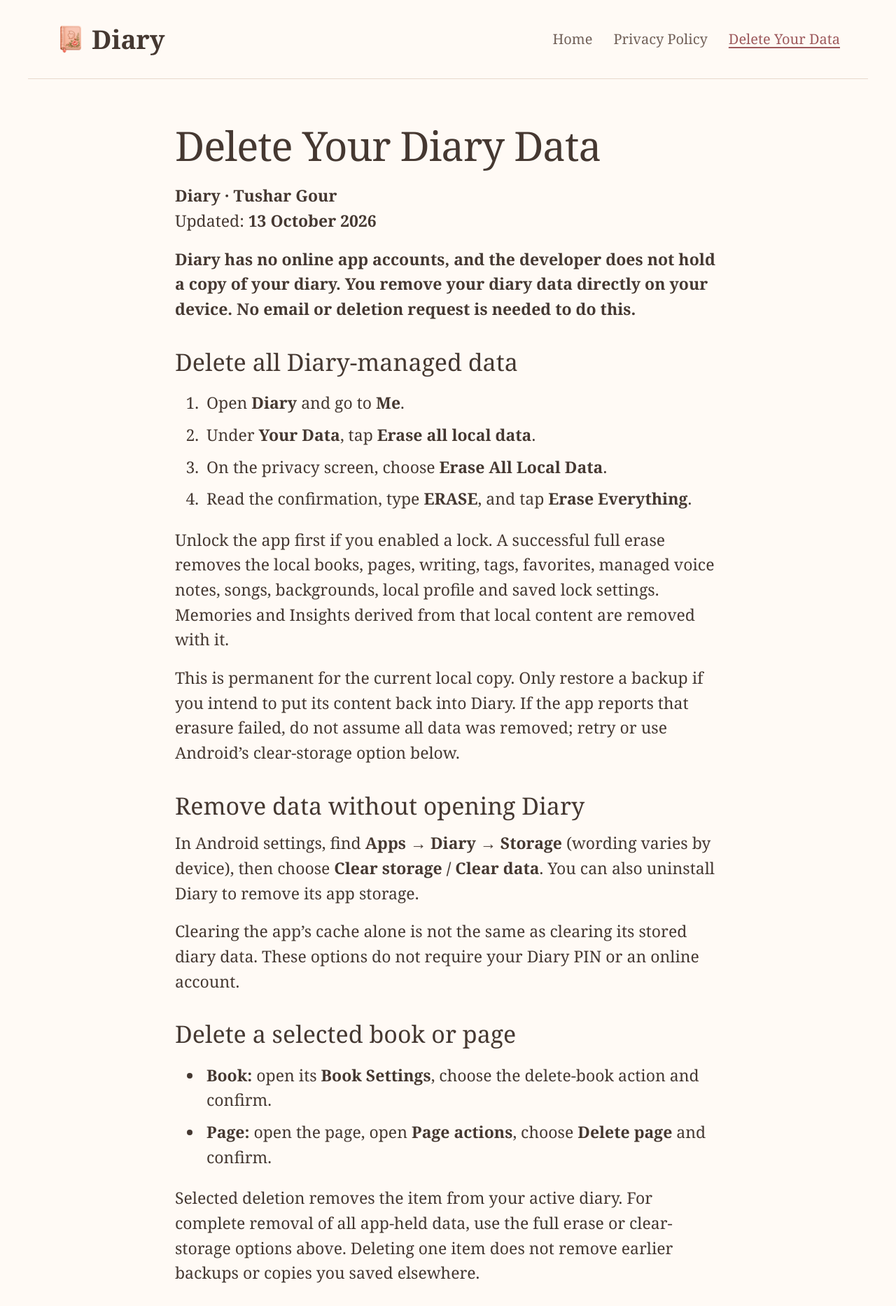
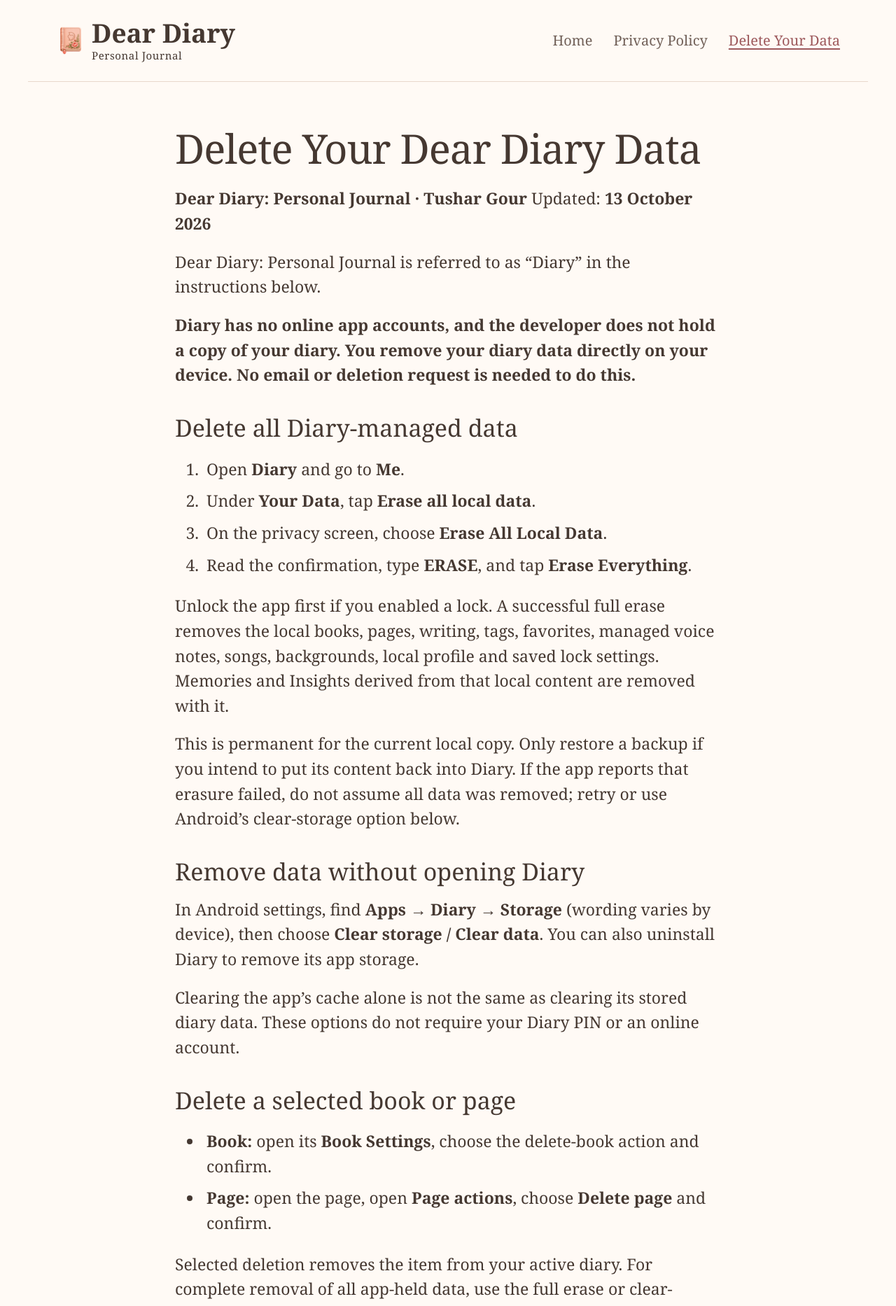
Before and after one commit to tushar-gour/Dear-Diary, a Jekyll site: the page built from DELETION_REQUEST.md, in a window 1280 px wide. Shown: the top 1866 px of the page at 70% size. Built offline with Jekyll 4.4.1, drawn with Linux system fonts in a browser that asks for light colours; some web fonts are replaced.

Commit message:
Use Dear Diary Personal Journal name and heart-held tagline

```diff
--- a/DELETION_REQUEST.md
+++ b/DELETION_REQUEST.md
@@ -4,10 +4,12 @@
 permalink: /deletion-request/
 ---
 
-# Delete Your Diary Data
+# Delete Your Dear Diary Data
 
-**Diary · Tushar Gour**
+**Dear Diary: Personal Journal · Tushar Gour**
 Updated: **13 October 2026**
+
+Dear Diary: Personal Journal is referred to as “Diary” in the instructions below.
 
 **Diary has no online app accounts, and the developer does not hold a copy of your diary. You remove your diary data directly on your device. No email or deletion request is needed to do this.**
 
--- a/_config.yml
+++ b/_config.yml
@@ -1,5 +1,5 @@
-title: Diary
-description: A quiet place for your everyday. A personal Android diary by Tushar Gour.
+title: "Dear Diary: Personal Journal"
+description: "A home for everything your heart holds. Dear Diary: Personal Journal by Tushar Gour."
 url: https://tushar-gour.github.io
 baseurl: /Dear-Diary
 markdown: kramdown
--- a/_layouts/default.html
+++ b/_layouts/default.html
@@ -4,14 +4,14 @@
   <meta charset="utf-8">
   <meta name="viewport" content="width=device-width, initial-scale=1">
   <meta name="description" content="{{ site.description | escape }}">
-  <title>{{ page.title | default: site.title | escape }} · Diary</title>
+  <title>{{ page.title | default: site.title | escape }} · Dear Diary</title>
   <link rel="icon" href="{{ '/assets/diary-icon.png' | relative_url }}">
   <link rel="stylesheet" href="{{ '/assets/site.css' | relative_url }}">
 </head>
 <body>
   <a class="skip-link" href="#main">Skip to content</a>
   <header class="site-header">
-    <a class="brand" href="{{ '/' | relative_url }}" aria-label="Diary home"><img src="{{ '/assets/diary-icon.png' | relative_url }}" alt="" width="42" height="42"><span>Diary</span></a>
+    <a class="brand" href="{{ '/' | relative_url }}" aria-label="Dear Diary: Personal Journal home"><img src="{{ '/assets/diary-icon.png' | relative_url }}" alt="" width="42" height="42"><span>Dear Diary<small>Personal Journal</small></span></a>
     <nav aria-label="Main navigation">
       <a href="{{ '/' | relative_url }}" {% if page.permalink == '/' %}aria-current="page"{% endif %}>Home</a>
       <a href="{{ '/privacy-policy/' | relative_url }}" {% if page.permalink == '/privacy-policy/' %}aria-current="page"{% endif %}>Privacy Policy</a>
@@ -19,6 +19,6 @@
     </nav>
   </header>
   <main id="main" class="{% if page.home %}home{% else %}policy{% endif %}">{{ content }}</main>
-  <footer class="site-footer"><a class="footer-brand" href="{{ '/' | relative_url }}">Diary</a><span>Made by Tushar Gour</span><div><a href="{{ '/privacy-policy/' | relative_url }}">Privacy</a><a href="{{ '/deletion-request/' | relative_url }}">Data deletion</a></div></footer>
+  <footer class="site-footer"><a class="footer-brand" href="{{ '/' | relative_url }}">Dear Diary</a><span>Made by Tushar Gour</span><div><a href="{{ '/privacy-policy/' | relative_url }}">Privacy</a><a href="{{ '/deletion-request/' | relative_url }}">Data deletion</a></div></footer>
 </body>
 </html>
--- a/index.html
+++ b/index.html
@@ -1,11 +1,11 @@
 ---
 layout: default
-title: A quiet place for your everyday
+title: "Dear Diary: Personal Journal"
 permalink: /
 home: true
 ---
 <section class="hero" aria-labelledby="hero-title">
-  <div class="hero-copy"><p class="eyebrow">Your days, in your own words</p><h1 id="hero-title">A quiet place<br>for your <em>everyday.</em></h1><p class="intro">Little moments. Big feelings. Everything in between. <br> A personal diary that feels like yours.</p><div class="hero-actions"><a class="button" href="{{ '/privacy-policy/' | relative_url }}">Your privacy in Diary <span aria-hidden="true">↗</span></a><span class="platform">For Android · No online account</span></div></div>
+  <div class="hero-copy"><p class="eyebrow">Dear Diary: Personal Journal</p><h1 id="hero-title">A home for everything <em>your heart holds.</em></h1><p class="intro">Little moments. Big feelings. Everything in between. <br> A personal diary that feels like yours.</p><div class="hero-actions"><a class="button" href="{{ '/privacy-policy/' | relative_url }}">Your privacy in Diary <span aria-hidden="true">↗</span></a><span class="platform">For Android · No online account</span></div></div>
   <figure class="hero-art"><img class="corner-art" src="{{ '/assets/floral-corner.png' | relative_url }}" alt="" width="300" height="300"><div class="book"><img src="{{ '/assets/blush-diary.png' | relative_url }}" alt="A soft blush diary cover with delicate rose illustrations" width="520" height="660"><span class="book-label">My Diary</span></div><figcaption>A little space, just for you.</figcaption></figure>
 </section>
 <section class="moments" aria-labelledby="moments-title"><div class="section-heading"><p class="eyebrow">Make room for the moments</p><h2 id="moments-title">More than a page of words.</h2></div><div class="feature-list"><article><span class="feature-number">01</span><h3>Books that feel like you</h3><p>Keep different chapters of your life in their own books. Choose a gentle cover and title design to make each one yours.</p></article><article><span class="feature-number">02</span><h3>Save it your way</h3><p>Write a thought, record a voice note, add a photo or bring a song into a page. There is room for the details you want to remember.</p></article><article><span class="feature-number">03</span><h3>Find your way back</h3><p>Use local search, favorites and Memories to return to the pages that matter, when you feel like looking back.</p></article></div></section>
```
Also changed, not shown: PRIVACY_POLICY.md (+2 -2 lines), README.md, assets/site.css.
